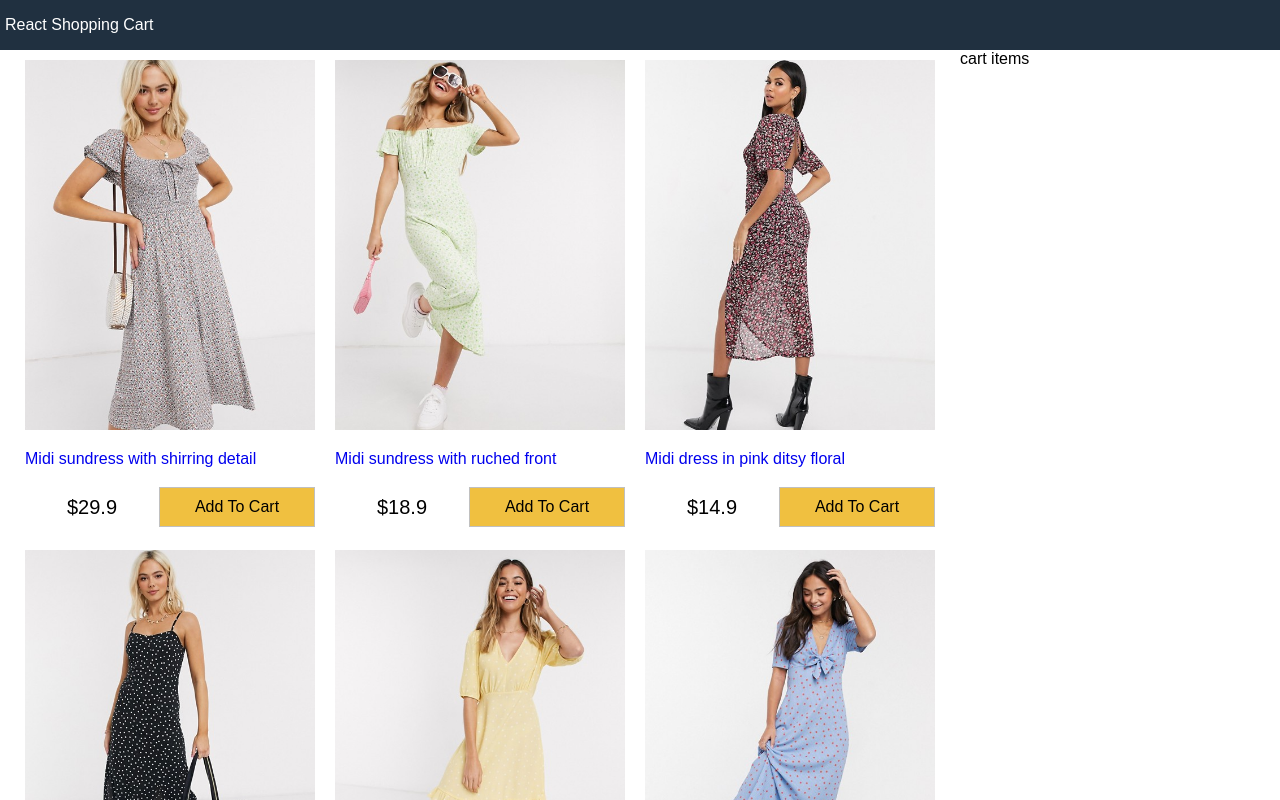
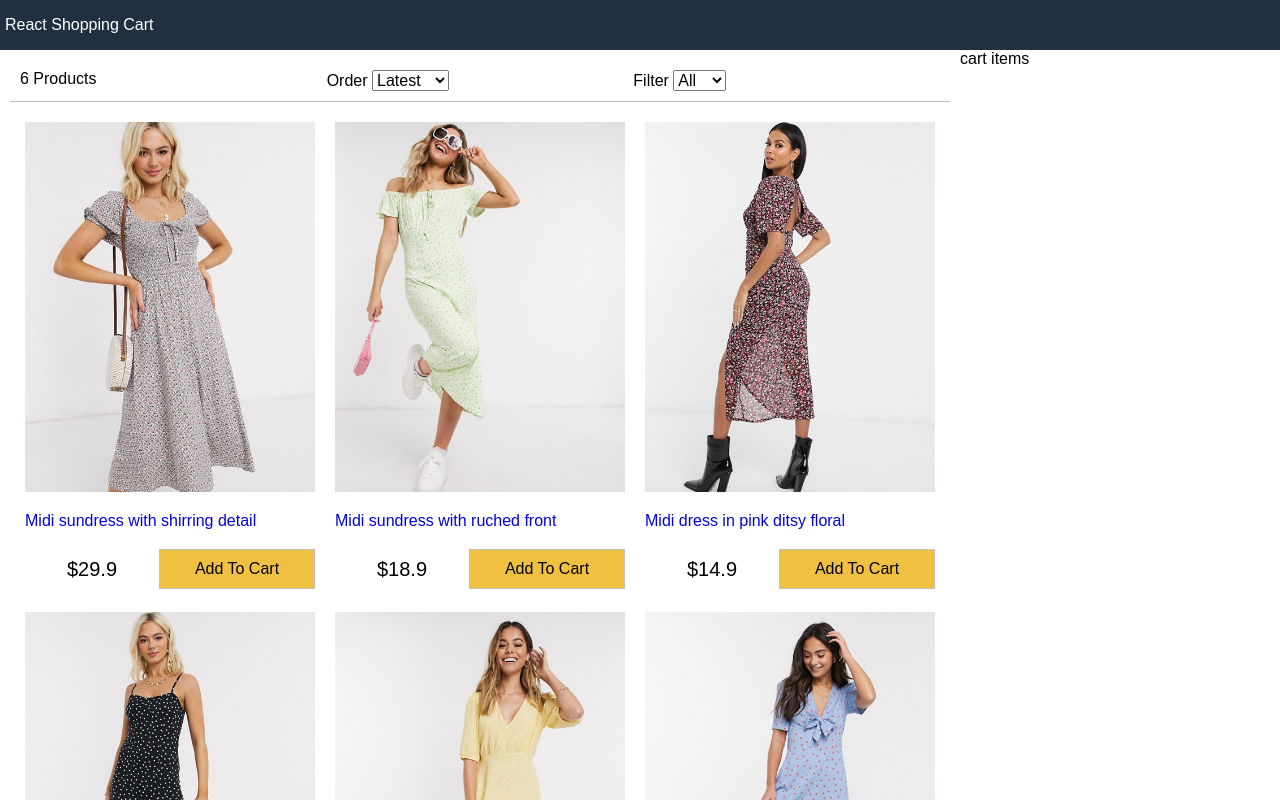
Before and after one commit to Clintjeez/react-cart, a React (Create React App) app: page / in a window 1280 px wide. Shown: the top 800 px of the page. Built offline with nearby package versions, Linux system fonts and the light colour scheme.

Commit message:
create filter-component

```diff
--- a/src/App.js
+++ b/src/App.js
@@ -1,6 +1,7 @@
 import React from "react";
 import data from "./data.json";
 
+import Filter from "./components/Filter";
 import Products from "./components/Products";
 
 class App extends React.Component {
@@ -12,6 +13,44 @@
       sort: "",
     };
   }
+  sortProducts = (event) => {
+    const sort = event.target.value;
+    this.setState((state) => ({
+      sort: sort,
+      products: this.state.products
+        .slice()
+        .sort((a, b) =>
+          sort === "lowest"
+            ? a.price > b.price
+              ? 1
+              : -1
+            : sort === "highest"
+            ? a.price < b.price
+              ? 1
+              : -1
+            : a._id > b._id
+            ? 1
+            : -1
+        ),
+    }));
+  };
+
+  filterProducts = (event) => {
+    if (event.target.value === "") {
+      this.setState({
+        size: event.target.value,
+        product: data.products,
+      });
+    } else {
+      this.setState({
+        size: event.target.value,
+        products: data.products.filter(
+          (product) => product.availableSizes.indexOf(event.target.value) >= 0
+        ),
+      });
+    }
+  };
+
   render() {
     return (
       <div className="grid-container">
@@ -21,6 +60,13 @@
         <main>
           <div className="content">
             <div className="main">
+              <Filter
+                count={this.state.products.length}
+                size={this.state.size}
+                sort={this.state.sort}
+                filterProducts={this.filterProducts}
+                sortProducts={this.sortProducts}
+              />
               <Products products={this.state.products} />
             </div>
             <div className="sidebar">cart items</div>
--- /dev/null
+++ b/src/components/Filter.js
@@ -0,0 +1,31 @@
+import React, { Component } from "react";
+
+export default class Filter extends Component {
+  render() {
+    return (
+      <div className="filter">
+        <div className="filter-result">{this.props.count} Products</div>
+        <div className="filter-sort">
+          Order{" "}
+          <select value={this.props.size} onChange={this.props.sortProducts}>
+            <option>Latest</option>
+            <option value="lowest">Lowest</option>
+            <option value="highest">Highest</option>
+          </select>
+        </div>
+        <div className="filter-size">
+          Filter{" "}
+          <select value={this.props.size} onChange={this.props.filterProducts}>
+            <option value="">All</option>
+            <option value="XS">XS</option>
+            <option value="S">S</option>
+            <option value="M">M</option>
+            <option value="L">L</option>
+            <option value="XL">XL</option>
+            <option value="XXL">XXL</option>
+          </select>
+        </div>
+      </div>
+    );
+  }
+}
--- a/src/index.css
+++ b/src/index.css
@@ -119,3 +119,16 @@
 .button.primary {
   background-color: #f0c040;
 }
+
+/* Filter */
+.filter {
+  display: flex;
+  justify-content: space-between;
+  padding: 1rem;
+  margin: 1rem;
+  border-bottom: 0.1rem #c0c0c0 solid;
+}
+
+.filter div {
+  flex: 1;
+}
```
Also changed, not shown: 1 other file (tests, documents, lock files or other folders).
